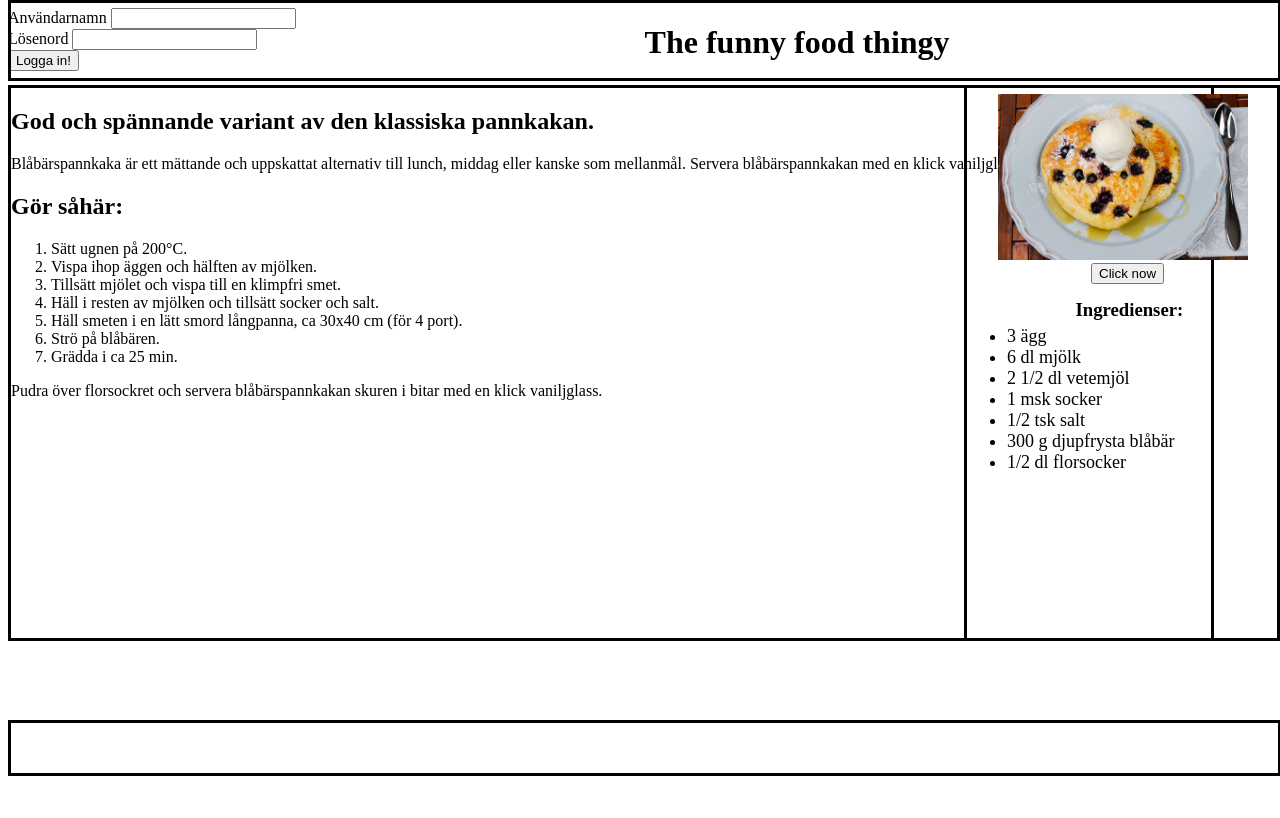
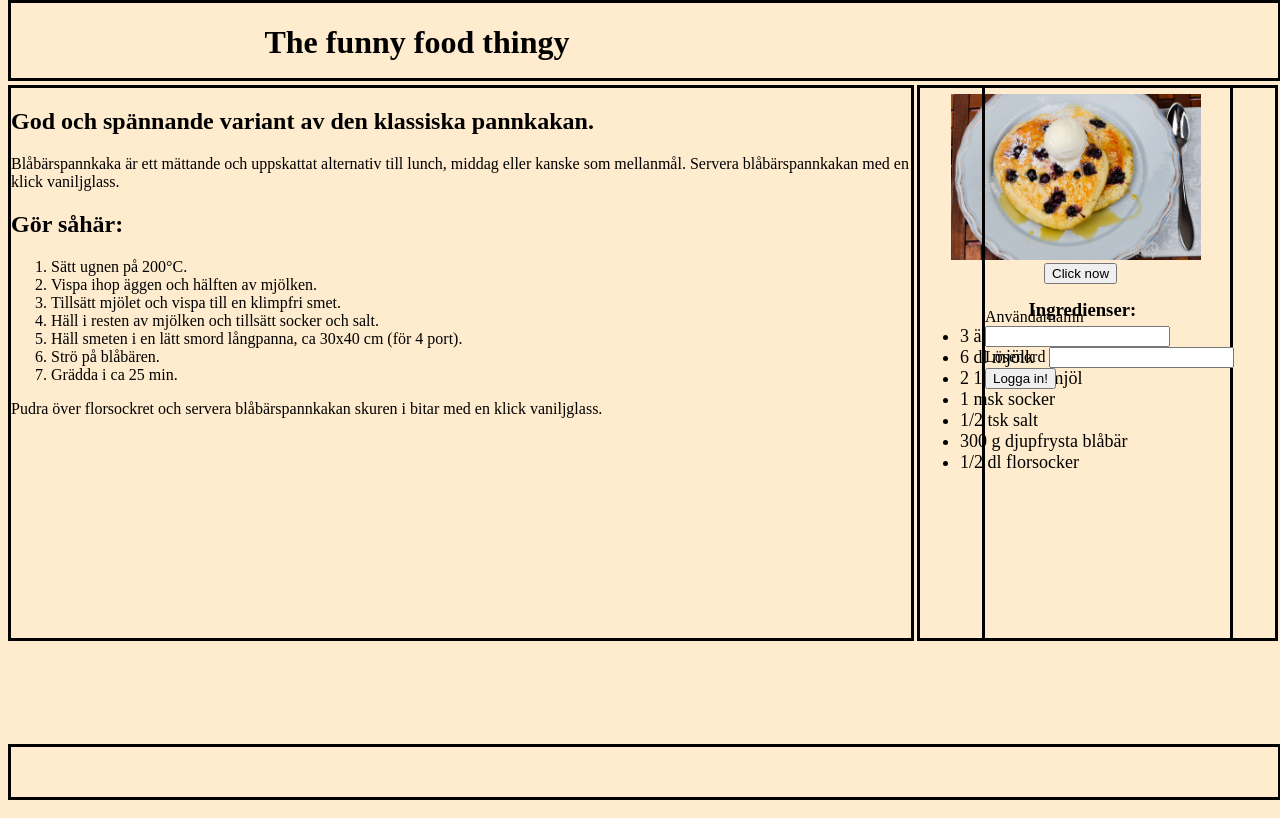
Before and after one commit to 02HJA11/02HJA11.github.io, a plain HTML site: page projects/pannkakor.html in a window 1280 px wide. Drawn offline with Linux system fonts and the light colour scheme.

Commit message:
Update style.css
fixed the css that I somehow forgot

```diff
--- a/projects/css/style.css
+++ b/projects/css/style.css
@@ -9,7 +9,7 @@ header {
 #one {
     border-style: solid;
     height: 550px;
-    width: 1200px;
+    width: 900px;
     position:absolute;
     top:85px;
 
@@ -20,19 +20,28 @@ header {
     border-style:solid;
     position:absolute;
     top:85px;
-    right:0px;
+    left: 917px;
+}
+
+#three {
+    height: 550px;
+    width: 290px;
+    border-style:solid;
+    position:absolute;
+    top: 85px;
+    right:2px;
 }
 footer {
     border-style:solid;
     height: 50px;
     position:absolute;
-    top:90%;
+    bottom: 0%;
     width: 99%;
 }
 
 #fish {
     position:absolute;
-    left:50%;
+    left:20%;
 }
 
 #the {
@@ -65,3 +74,13 @@ footer {
  font-size: large;
 
 }
+
+body{
+    background-color: blanchedalmond;
+}
+
+#form {
+    position:absolute;
+    right:5%;
+    top: 40%;
+}
```
